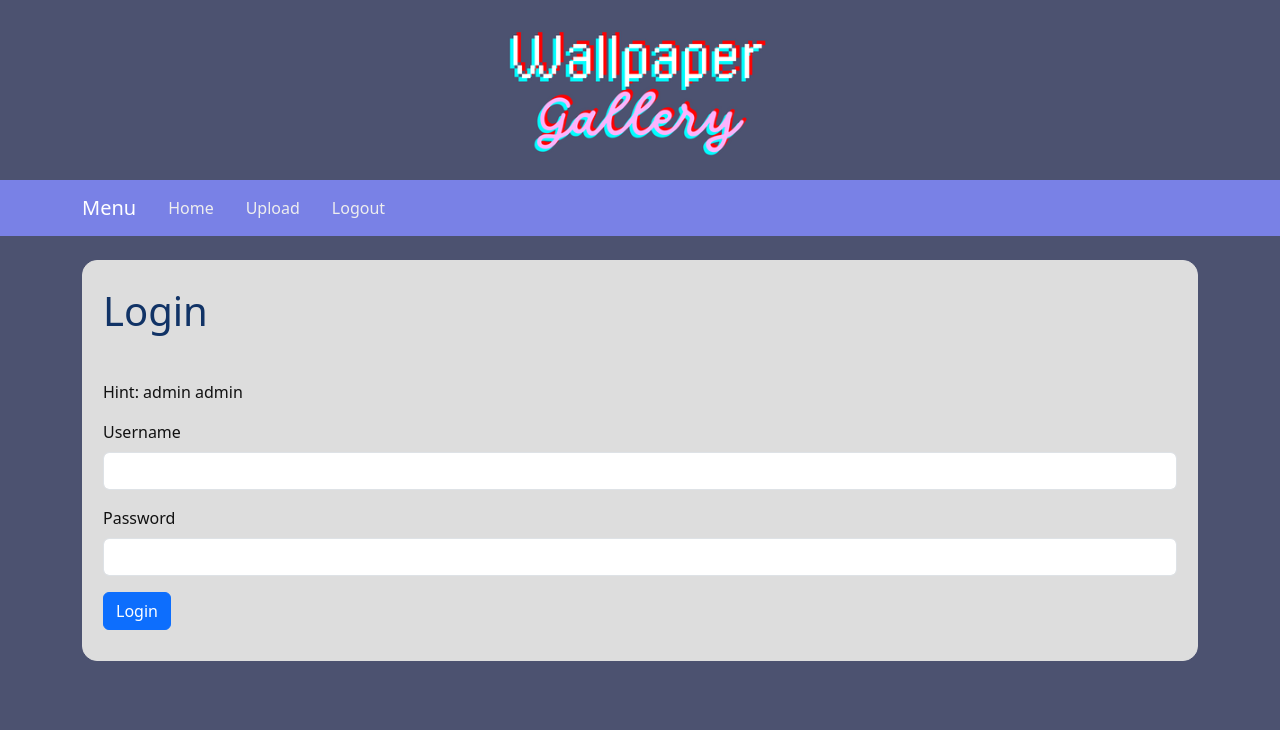
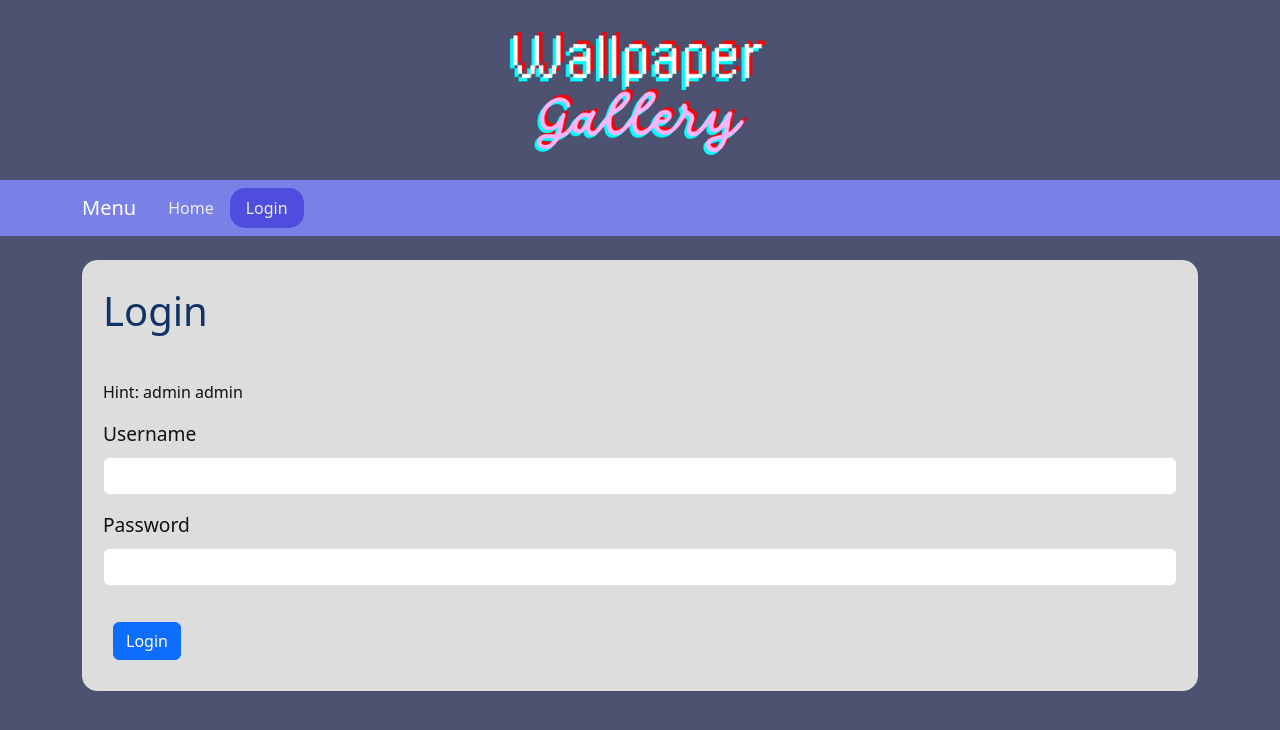
Before and after one commit to V1ad8/IAp1-hw, a Flask app: page /login in a window 1280 px wide. Shown: the top 730 px of the page. Run offline with Flask 3, Linux system fonts and the light colour scheme; the visitor is signed in with stand-in values (Sample User, id 1); some libraries are stand-ins or nearby versions.

Commit message:
Small changes

```diff
--- a/public/style.css
+++ b/public/style.css
@@ -127,3 +127,21 @@
   max-height: 100000px;
   visibility: visible;
 }
+
+label {
+  font-size: larger;
+}
+
+button {
+  background-color: #4f4ddd;
+  color: white;
+  margin-top: 20px;
+  margin-left: 10px;
+  border: none;
+  border-radius: 5px;
+}
+
+input {
+  margin-bottom: 10px;
+  border-radius: 5px;
+}
--- a/server.py
+++ b/server.py
@@ -37,6 +37,8 @@
 
 @app.route("/login", methods=["GET", "POST"])
 def login():
+    error_msg = ""
+
     if request.method == "POST":
         username = request.form.get("username", "")
         password = request.form.get("password", "")
@@ -47,7 +49,7 @@
         else:
             error_msg = "Wrong username or password. Please try again."
             pass
-    return render_template("login.html")
+    return render_template("login.html", session=session, error_msg=error_msg)
 
 app.config['UPLOAD_FOLDER'] = 'public/wallpapers'
 
--- a/templates/upload.html
+++ b/templates/upload.html
@@ -19,6 +19,7 @@
 
 <form method="post" enctype="multipart/form-data" action="{{ url_for('upload') }}">
   <div class="form-group">
+    <label for="new_name" class="form-label">Select a file</label>
     <input type="file" name="file" class="form-control">
   </div>
   <div class="mb-3">
@@ -34,7 +35,7 @@
       <input type="text" class="form-control mt-2" name="custom_theme" id="customThemeInput">
     </div>
   </div>
-  <label for="new_name" class="form-label">New File Name</label>
+  <label for="new_name" class="form-label">New File Name (optional)</label>
   <input type="text" class="form-control" name="new_name" id="new_name">
   <button type="submit" class="btn btn-primary">Upload</button>
 </form>
```
